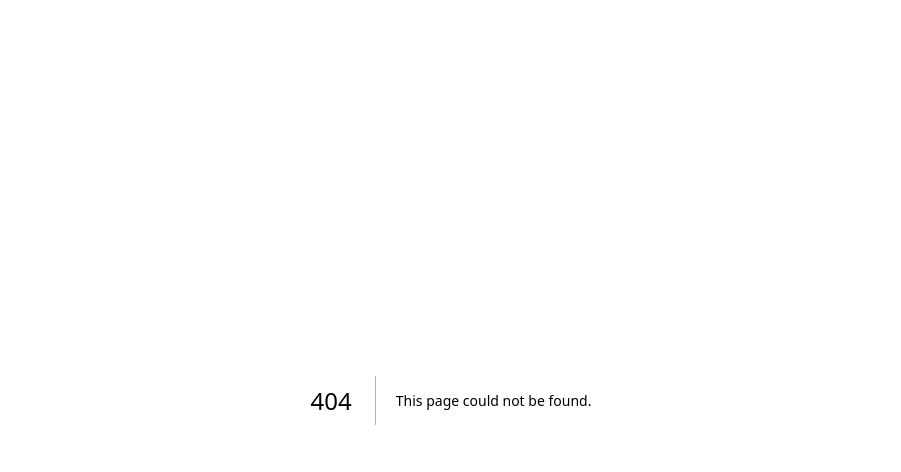
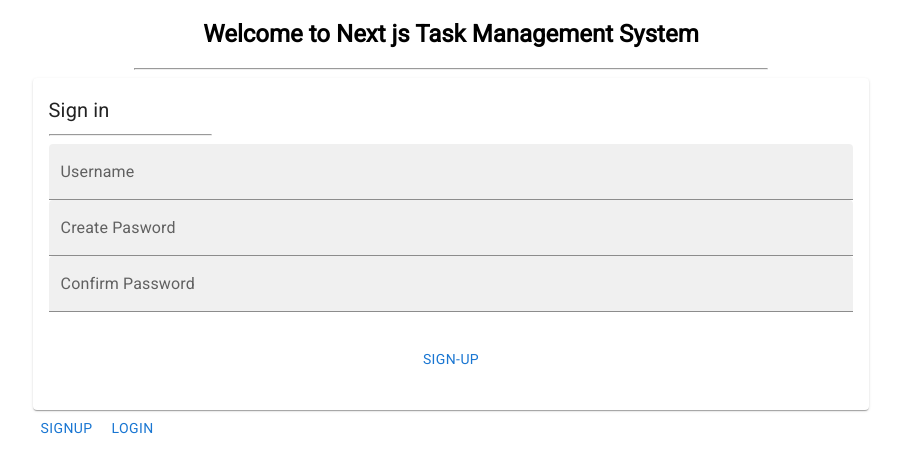
Before and after one commit to Marumo-ProG/myFirstNextJS-application, a Next.js app: page /home in a window 1280 px wide. Before the commit this address had no page. Shown: the top 472 px of the page, without its empty margins (189-1090 px from the left). Built offline with nearby package versions, Linux system fonts and the light colour scheme.

Commit message:
finished making the Signup component, starting the login component

```diff
--- /dev/null
+++ b/src/pages/components/SignUp.js
@@ -0,0 +1,54 @@
+import {
+  Card,
+  Typography,
+  CardActionArea,
+  CardActions,
+  CardContent,
+  bottomNavigationAction,
+  TextField,
+  Button,
+  BottomNavigation,
+} from "@mui/material";
+const SignUp = () => {
+  return (
+    <Card>
+      <CardContent>
+        <Typography variant="h6" gutterBottom component="div">
+          Sign in
+        </Typography>
+        <hr style={{width: "20%", marginLeft: "0"}}/>
+        <form>
+          <TextField
+            style={{ width: "100%" }}
+            id="filled-basic"
+            label="Username"
+            variant="filled"
+          />
+          <TextField
+            style={{ width: "100%" }}
+            id="filled-basic"
+            label="Create Pasword"
+            type="password"
+            variant="filled"
+          />
+          <TextField
+            style={{ width: "100%" }}
+            id="filled-basic"
+            label="Confirm Password"
+            type="password"
+            variant="filled"
+          />
+          <h1></h1>
+          <CardActions>
+            <Button style={{ width: "100%" }} type="submit">
+              Sign-Up
+            </Button>
+          </CardActions>
+        </form>
+      </CardContent>
+    </Card>
+
+  );
+};
+
+export default SignUp;
--- /dev/null
+++ b/src/pages/home.js
@@ -0,0 +1,23 @@
+import "@fontsource/roboto";
+import SignUp from "./components/SignUp"
+import { Typography, Grid, Container, Link, Button } from "@mui/material";
+const Home = () => {
+  return (
+    <div>
+      <h2 style={{ textAlign: "center", fontFamily: "roboto" }}>
+        Welcome to Next js Task Management System
+      </h2>
+      <hr style={{width: "50%", marginLeft: "auto", marginRight: "auto"}}/>
+      <Container style={{width: "70%"}}>
+        <SignUp />
+
+        <div className="bottom-nav">
+          <Button>SignUp</Button>
+          <Button>login</Button>
+        </div>
+      </Container>
+    </div>
+  );
+};
+
+export default Home;
```
Also changed, not shown: src/pages/components/Login.js (added, +7 -0 lines).
